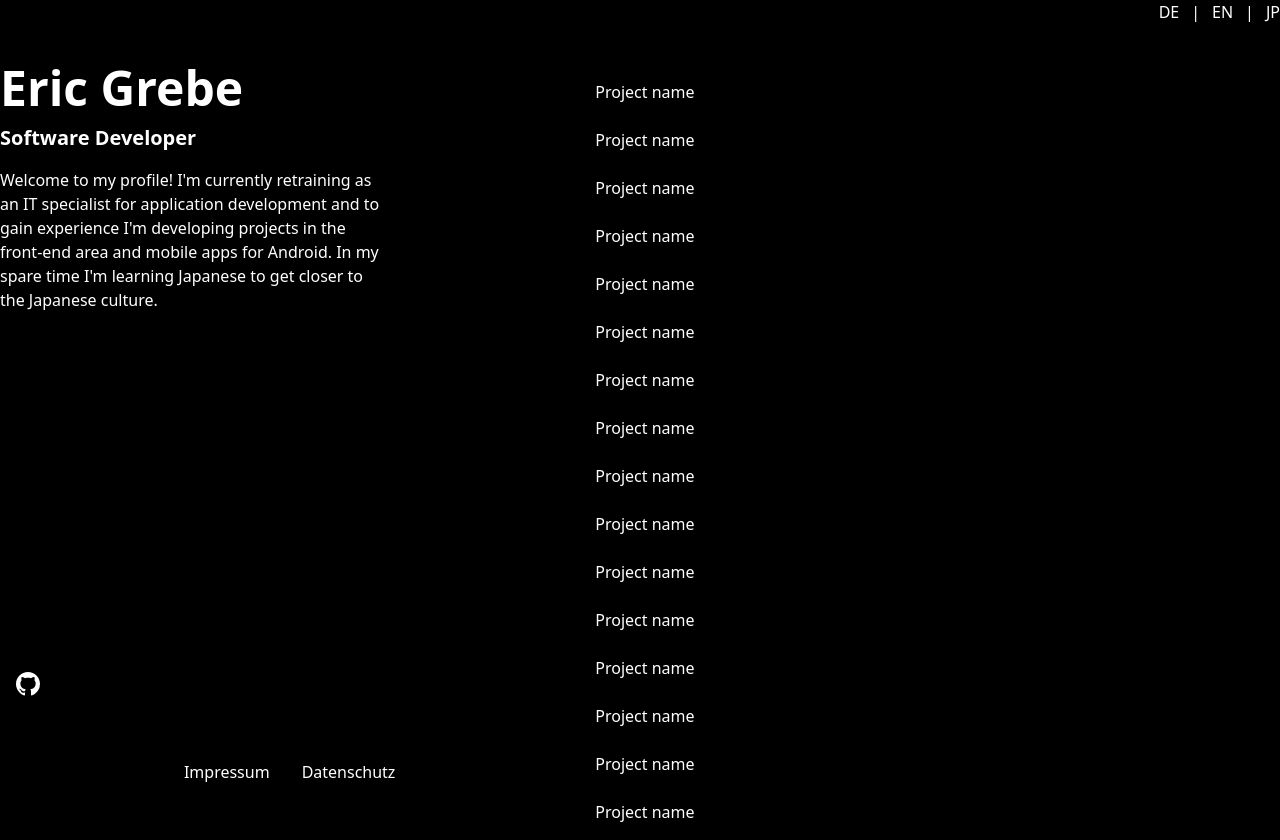
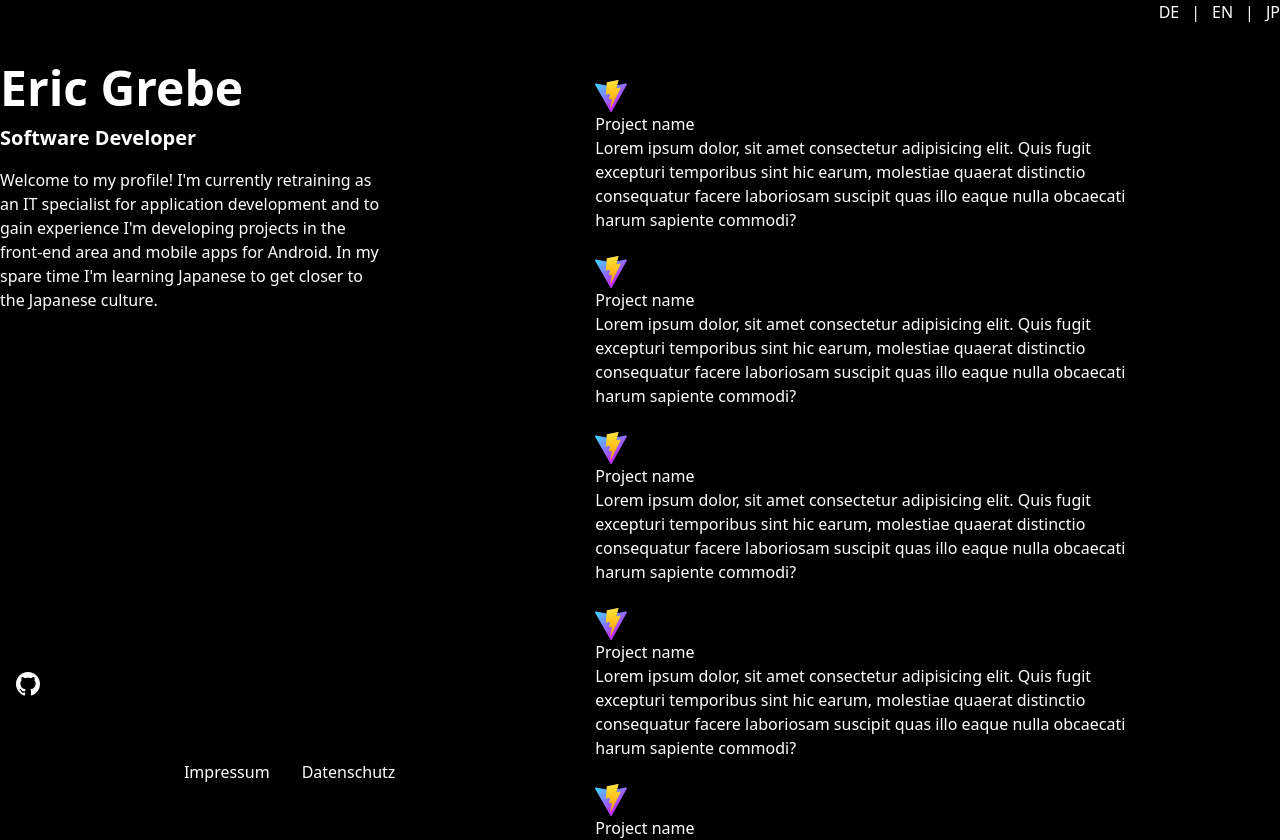
Before and after one commit to Jiyuu5/PortfolioWebsite, a React (Vite) app: page / in a window 1280 px wide. Shown: the top 840 px of the page. Built offline with nearby package versions, Linux system fonts and the light colour scheme.

Commit message:
Edit project component

```diff
--- a/src/App.jsx
+++ b/src/App.jsx
@@ -8,10 +8,12 @@ import { useState } from "react";
 export default function App() {
   const [currentLanguage, setCurrentLanguage] = useState("en");
 
+  // Sets a new Language to the whole page
   function handleSetLanguage(language) {
     setCurrentLanguage(language);
   }
 
+  // Website HTML main structure
   return (
     <div className="mx-auto max-w-2xl lg:max-w-7xl">
       <Header handleSetLanguage={handleSetLanguage} />
--- a/src/components/Card.jsx
+++ b/src/components/Card.jsx
@@ -1,8 +1,56 @@
+/* eslint-disable react/no-unknown-property */
 export default function Card() {
   return (
     <>
       <div className="text-white p-2 mb-2">
+        <svg
+          xmlns="http://www.w3.org/2000/svg"
+          aria-hidden="true"
+          role="img"
+          width="31.88"
+          height="32"
+          preserveAspectRatio="xMidYMid meet"
+          viewBox="0 0 256 257"
+        >
+          <defs>
+            <linearGradient
+              id="IconifyId1813088fe1fbc01fb466"
+              x1="-.828%"
+              x2="57.636%"
+              y1="7.652%"
+              y2="78.411%"
+            >
+              <stop offset="0%" stop-color="#41D1FF"></stop>
+              <stop offset="100%" stop-color="#BD34FE"></stop>
+            </linearGradient>
+            <linearGradient
+              id="IconifyId1813088fe1fbc01fb467"
+              x1="43.376%"
+              x2="50.316%"
+              y1="2.242%"
+              y2="89.03%"
+            >
+              <stop offset="0%" stop-color="#FFEA83"></stop>
+              <stop offset="8.333%" stop-color="#FFDD35"></stop>
+              <stop offset="100%" stop-color="#FFA800"></stop>
+            </linearGradient>
+          </defs>
+          <path
+            fill="url(#IconifyId1813088fe1fbc01fb466)"
+            d="M255.153 37.938L134.897 252.976c-2.483 4.44-8.862 4.466-11.382.048L.875 37.958c-2.746-4.814 1.371-10.646 6.827-9.67l120.385 21.517a6.537 6.537 0 0 0 2.322-.004l117.867-21.483c5.438-.991 9.574 4.796 6.877 9.62Z"
+          ></path>
+          <path
+            fill="url(#IconifyId1813088fe1fbc01fb467)"
+            d="M185.432.063L96.44 17.501a3.268 3.268 0 0 0-2.634 3.014l-5.474 92.456a3.268 3.268 0 0 0 3.997 3.378l24.777-5.718c2.318-.535 4.413 1.507 3.936 3.838l-7.361 36.047c-.495 2.426 1.782 4.5 4.151 3.78l15.304-4.649c2.372-.72 4.652 1.36 4.15 3.788l-11.698 56.621c-.732 3.542 3.979 5.473 5.943 2.437l1.313-2.028l72.516-144.72c1.215-2.423-.88-5.186-3.54-4.672l-25.505 4.922c-2.396.462-4.435-1.77-3.759-4.114l16.646-57.705c.677-2.35-1.37-4.583-3.769-4.113Z"
+          ></path>
+        </svg>
         <h2>Project name</h2>
+        <p>
+          Lorem ipsum dolor, sit amet consectetur adipisicing elit. Quis fugit
+          excepturi temporibus sint hic earum, molestiae quaerat distinctio
+          consequatur facere laboriosam suscipit quas illo eaque nulla obcaecati
+          harum sapiente commodi?
+        </p>
       </div>
     </>
   );
--- a/src/components/data.js
+++ b/src/components/data.js
@@ -12,6 +12,6 @@ export const DESCRIPTIONS = {
   jp: {
     title: "アプリケーション開発のITスペシャリスト",
     description:
-      "私のプロフィールへようこそ！現在、アプリケーション開発のITスペシャリストとして再研修中で、経験を積むために、フロントエンド領域とAndroid向けモバイルアプリのプロジェクトを開発しています。余暇には日本の文化に近づくために日本語を勉強しています。",
+      "私のプロフィールへようこそ！現在、アプリケーション開発のITスペシャリストとして再研修中で、経験を積むために、フロントエンド領域とアンドロイド向けモバイルアプリのプロジェクトを開発しています。余暇には日本の文化に近づくために日本語を勉強しています。",
   },
 };
```
